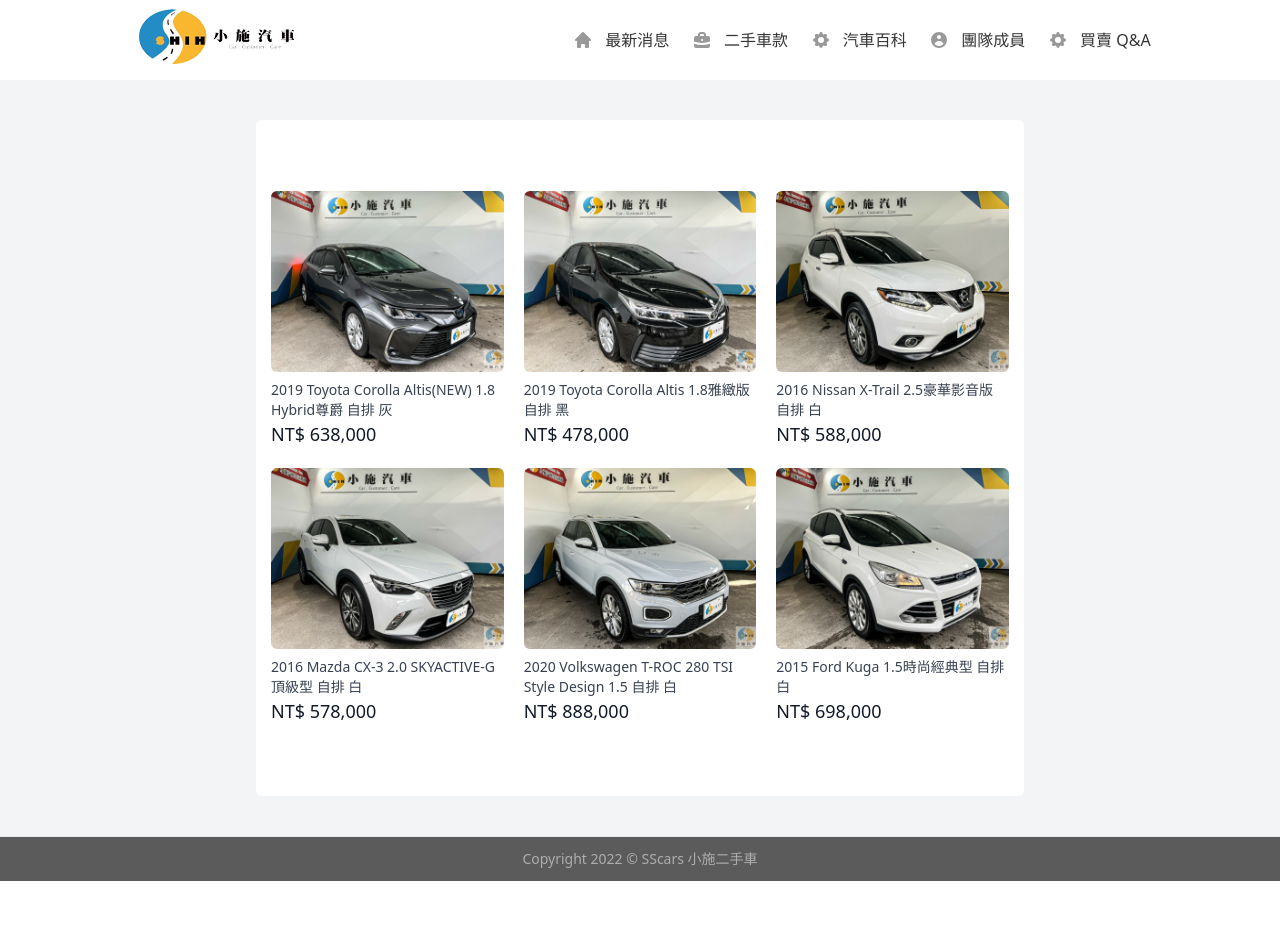
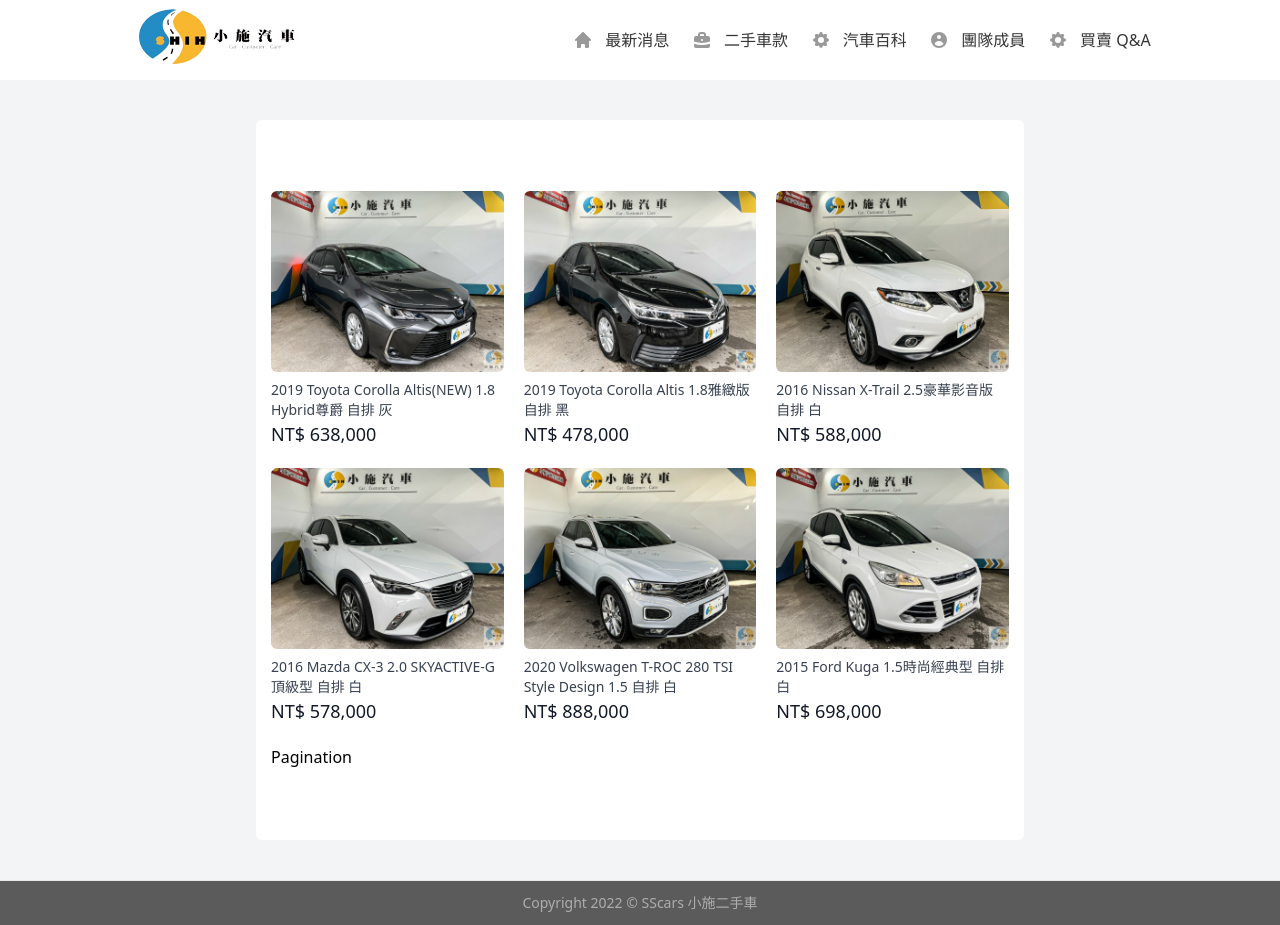
Before and after one commit to pakerchang/sscars, a Next.js app: page /cars in a window 1280 px wide. Before the commit the page ends 881 px from the top, so only its background shows below. Built offline with nearby package versions, Linux system fonts and the light colour scheme.

Commit message:
feat(Components): #9 Add base pagination component, redirect files address.

```diff
--- a/components/cars/index.js
+++ b/components/cars/index.js
@@ -2,13 +2,18 @@ import React from "react";
 import LayoutCars from "layout/LayoutCars";
 import Card from "@/cars/Card";
 import carsData from "@/utils/carsData.json";
+import Pagination from "@/shared/Pagination";
 
 function Cars() {
+  // For fake cars data
+  const generateFakeData = new Array(5).fill(carsData).flat();
+
   return (
     <LayoutCars>
       {carsData.map((item) => (
         <Card key={item.imgSrc} imgSrc={item.imgSrc} data={item.data} />
       ))}
+      <Pagination />
     </LayoutCars>
   );
 }
--- a/components/layout/LayoutPublic/LayoutPublic.js
+++ b/components/layout/LayoutPublic/LayoutPublic.js
@@ -1,6 +1,6 @@
 import React from "react";
-import Header from "layout/LayoutPublic/Header";
-import Footer from "layout/LayoutPublic/Footer";
+import Header from "@/shared/Header";
+import Footer from "@/shared/Footer";
 import SecondaryLayout from "layout/SecondaryLayout";
 
 function LayoutPublic(props) {
--- /dev/null
+++ b/components/shared/Pagination/PaginationButton.js
@@ -0,0 +1,9 @@
+import React from "react";
+
+function PaginationButton(props) {
+  const { btnContent, click } = props;
+  const handleClick = () => click();
+  return <button className="rounded-full border" onClick={handleClick}>{btnContent}</button>;
+}
+
+export default PaginationButton;
--- /dev/null
+++ b/components/shared/Pagination/index.js
@@ -0,0 +1,11 @@
+import React, { useState } from "react";
+import PaginationButton from "@/shared/Pagination/PaginationButton";
+
+function Pagination(props) {
+  const { data } = props;
+  const [pageLength, setPageLength] = useState(props ?? []);
+
+  return <div className="flex justify-start items-center">Pagination</div>;
+}
+
+export default Pagination;
```
Also changed, not shown: components/shared/Footer.js (renamed from components/layout/LayoutPublic/Footer.js), components/shared/Header/index.js (renamed from components/layout/LayoutPublic/Header/index.js).
